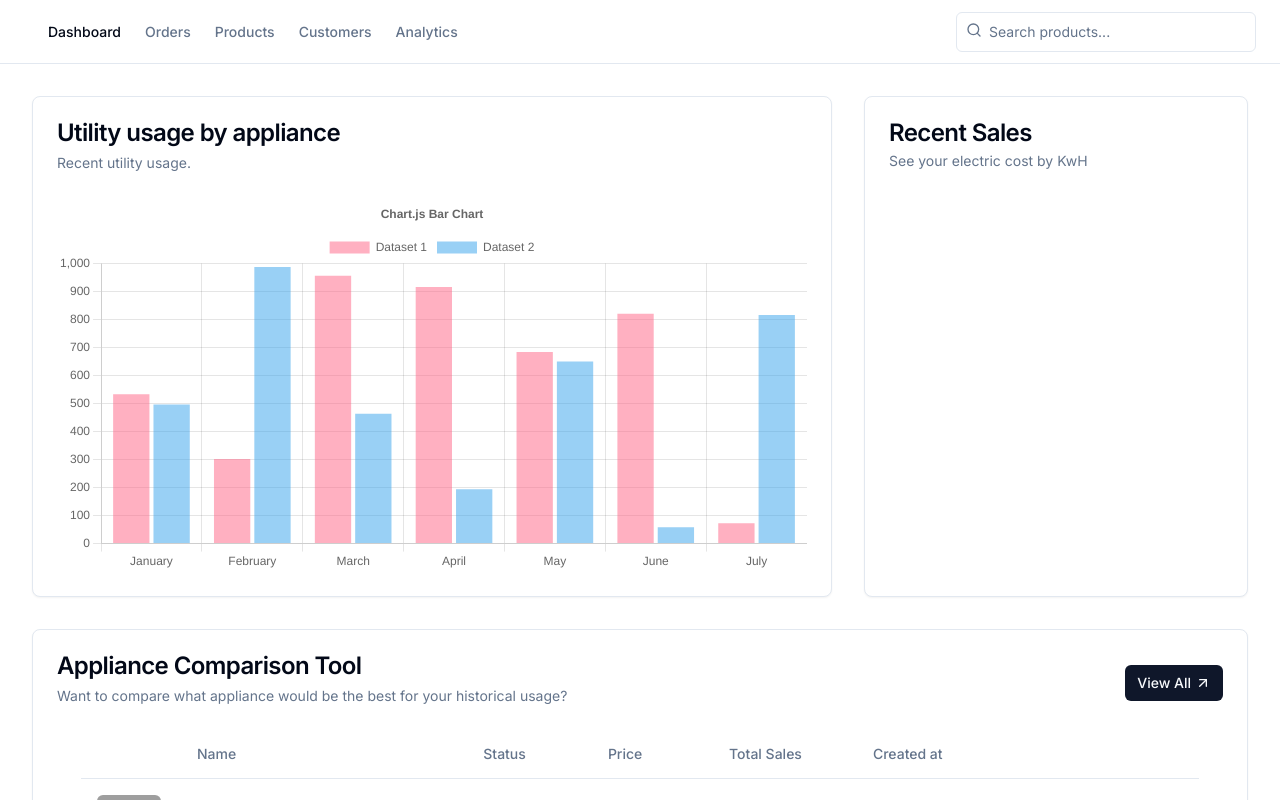
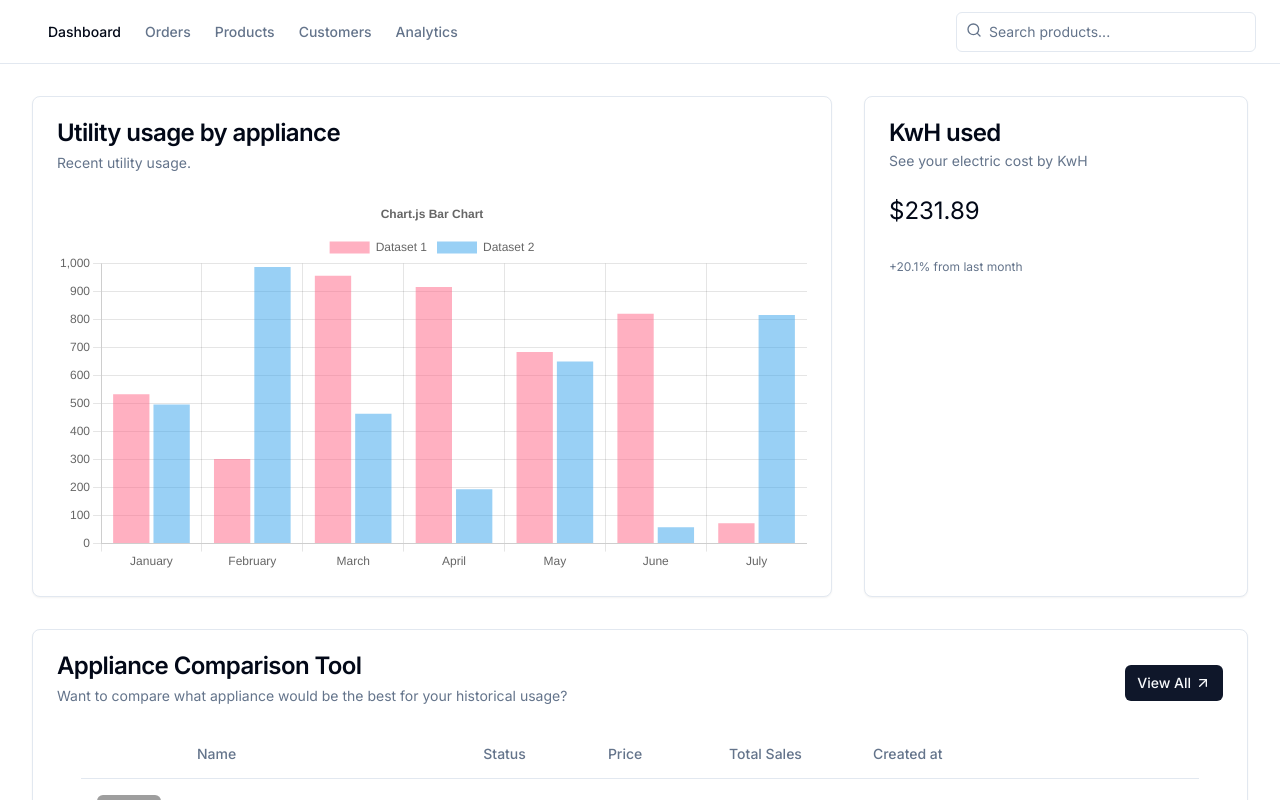
Before and after one commit to cesartheroman/install-frontend, a Next.js app: page /dashboard in a window 1280 px wide. Shown: the top 800 px of the page. Built offline with nearby package versions, Linux system fonts and the light colour scheme; grey boxes are pictures that could not be loaded.

Commit message:
style(kwh-cost): restyled and added dummy hardcoded data

```diff
--- a/src/app/dashboard/page.tsx
+++ b/src/app/dashboard/page.tsx
@@ -163,11 +163,16 @@ const Dashboard = () => {
           </Card>
           <Card x-chunk="dashboard-01-chunk-5">
             <CardHeader>
-              <CardTitle>Recent Sales</CardTitle>
+              <CardTitle>KwH used</CardTitle>
               <CardDescription>See your electric cost by KwH</CardDescription>
             </CardHeader>
             <CardContent className="grid gap-8">
-              <div className="flex items-center gap-4"></div>
+              <div className="text-2xl font-flex items-center gap-4">
+                $231.89
+              </div>
+              <p className="text-xs text-muted-foreground">
+                +20.1% from last month
+              </p>
             </CardContent>
           </Card>
         </div>
```
